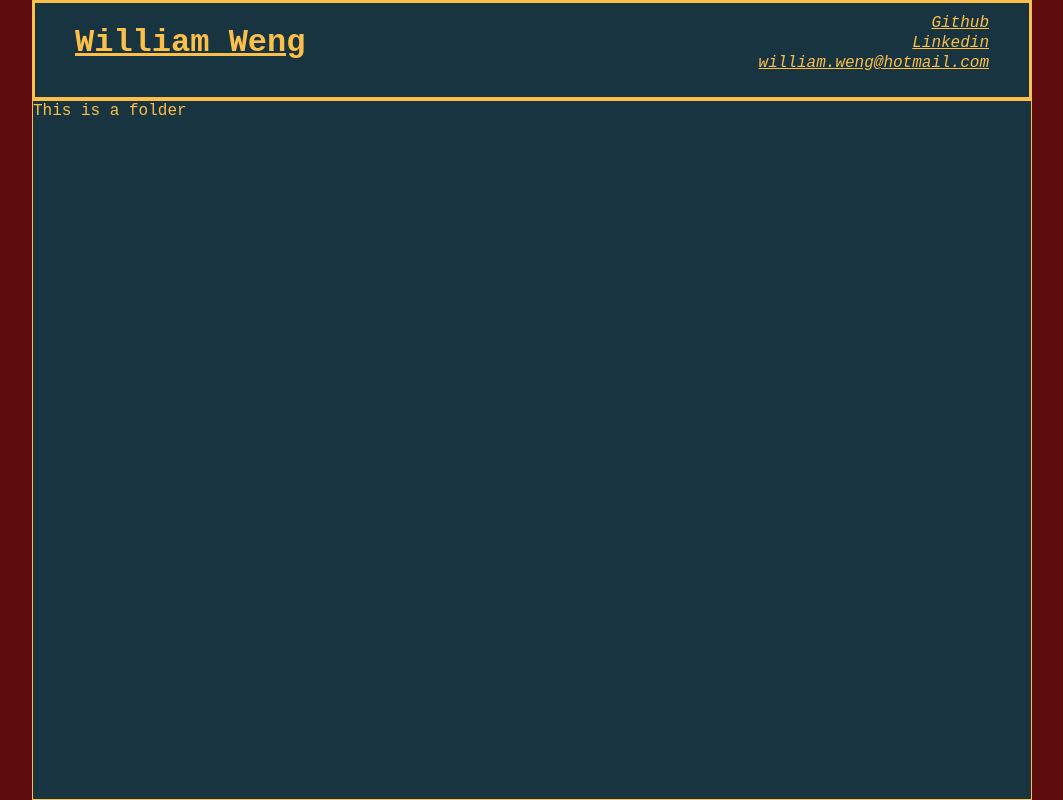
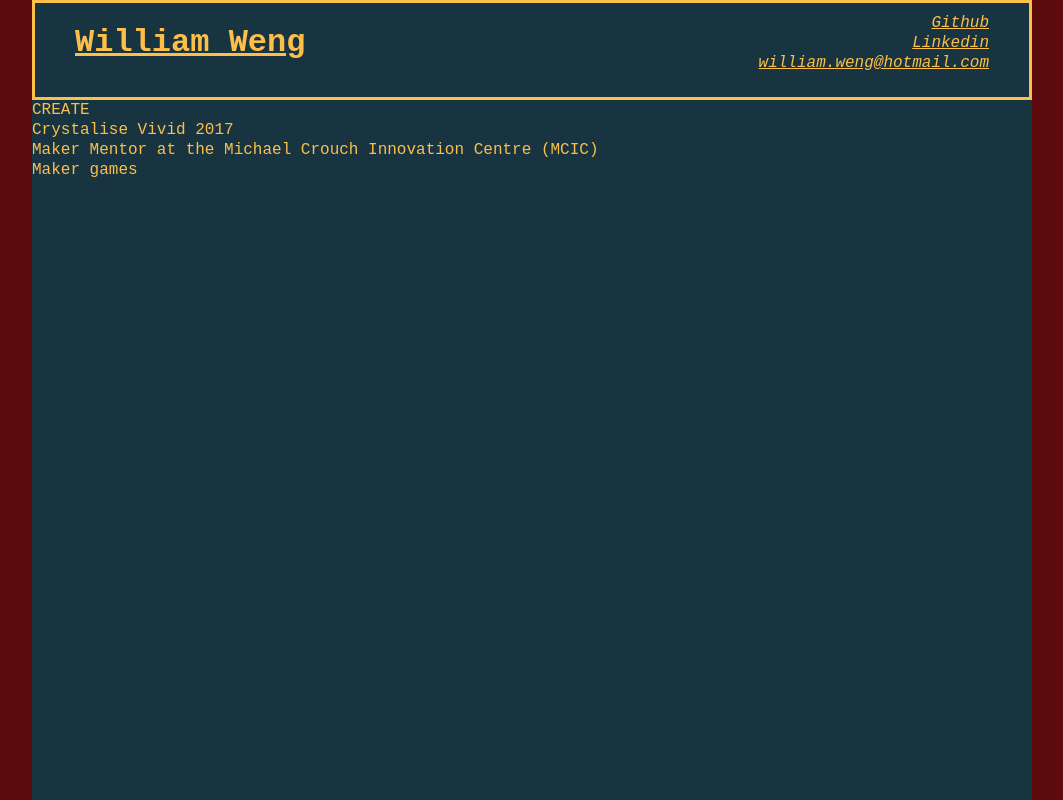
Before and after one commit to will-weng/will-weng.github.io, a React (Create React App) app: page / in a window 1280 px wide. Shown: the whole page, without its empty margins (108-1171 px from the left). Built offline with nearby package versions, Linux system fonts and the light colour scheme; the HTML template or start-up script is replaced by a standard one.

Commit message:
initialise folder components

```diff
--- /dev/null
+++ b/src/components/Folder/Folder.tsx
@@ -0,0 +1,30 @@
+import styled from "styled-components";
+
+export interface FolderProps {
+    folder: FolderType
+}
+
+export interface FolderType {
+    name: string,
+    dates: string,
+    link?: string,
+    description: string,
+    skills: string[]
+}
+
+const StyledFolder = styled.div`
+
+`
+
+
+function Folder(props: FolderProps) {
+    const folder = props.folder;
+
+    return (
+        <StyledFolder>
+            {folder.name}
+        </StyledFolder>
+    );
+}
+
+export default Folder;
--- a/src/components/Folder/Folders.tsx
+++ b/src/components/Folder/Folders.tsx
@@ -1,21 +1,19 @@
+import { useState } from "react";
 import styled from "styled-components";
+import foldercontent from '../data/projects.json';
+import Folder, { FolderType } from './Folder';
 
 const StyledFolder = styled.div`
-    display: flex;
-    flex-direction: column;
-    max-width: 1000px;
-    height: 100vh;
-    height: 100dvh;
-    background-color: ${({ theme }) => theme.colours.Main};
-    border-style: solid;
-    border-width: 1px;
-    overflow: auto;
 `
 
 function Folders() {
+    const [foldersList, setFoldersList] = useState<FolderType[]>(foldercontent as FolderType[]);
+
     return (
         <StyledFolder>
-            This is a folder
+            {foldersList.map((folder, i) =>
+                (<Folder key={folder.name} folder={folder}></Folder>)
+            )}
         </StyledFolder>
     );
 }
```
Also changed, not shown: src/components/Folder/FolderLoader.tsx (deleted, +0 -8 lines).
